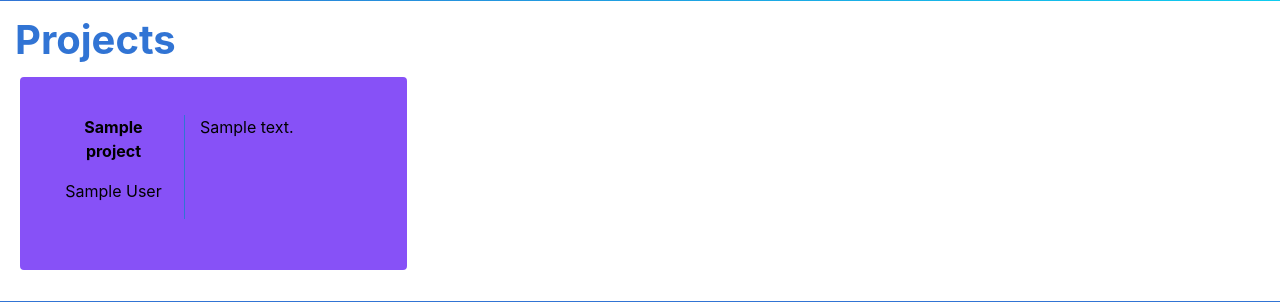
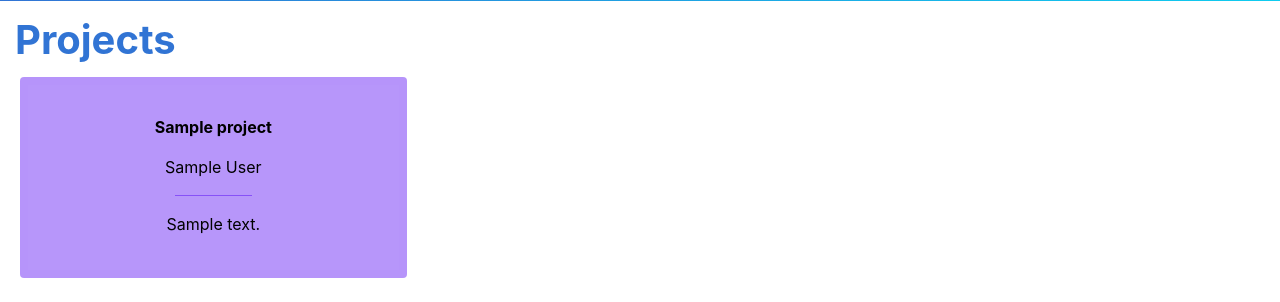
Before and after one commit to alanzhu0/q-lab-website, a Django app: page /projects/ in a window 1280 px wide. Shown: the part 378-680 px from the top of the page. Run offline with Django 4.2, Linux system fonts and the light colour scheme; tables that the repository leaves empty hold one stand-in row (values such as "Sample post"); some libraries are stand-ins or nearby versions.

Commit message:
fix projects styling

```diff
--- a/qlab/templates/base/index.html
+++ b/qlab/templates/base/index.html
@@ -43,11 +43,11 @@
             padding: 5px;
             margin: 15px;
             color: var(--black);
-            border: solid 1px var(--black);
+            border: dotted 2px var(--black);
         }
 
         .box:hover {
-            border: solid 4px var(--blue);
+            border: solid 2px var(--blue);
             color: var(--black);
         }
 
--- a/qlab/templates/projects/detail.html
+++ b/qlab/templates/projects/detail.html
@@ -41,6 +41,10 @@
                 </div>
             </div>
         {% endfor %}
+        {% if not posts %}
+            <br>
+            <h6>&nbsp;&nbsp;&nbsp;&nbsp;&nbsp;No updates yet. Stay tuned!</h6>
+        {% endif %}
     </div>
     <br>
 {% endblock %}
--- a/qlab/templates/projects/list.html
+++ b/qlab/templates/projects/list.html
@@ -16,28 +16,56 @@
         color: var(--black);
     }
 
-    .title-box {
-        border-right: solid 1px var(--blue);
+    .light-blue {
+        background-color: #0fccef99;
+        border: solid 8px #0fccef05;
     }
 
-    .light-blue {
-        background-color: var(--light-blue);
-        border: solid 8px var(--light-blue);
+    .light-blue-hr {
+        border-color: #0fccef;
+    }
+
+    .light-blue:hover {
+        border: solid 8px #0fccef;
     }
 
     .red {
-        background-color: var(--red);
-        border: solid 8px var(--red);
+        background-color: #fa5a4699;
+        border: solid 8px #fa5a4605;
+    }
+
+    .red-hr {
+        border-color: #fa5a46;
+    }
+
+    .red:hover {
+        border: solid 8px #fa5a46;
     }
 
     .orange {
-        background-color: var(--orange);
-        border: solid 8px var(--orange);
+        background-color: #f2972999;
+        border: solid 8px #f2972905;
+    }
+
+    .orange-hr {
+        border-color: #f29729;
+    }
+
+    .orange:hover {
+        border: solid 8px #f29729;
     }
 
     .purple {
-        background-color: var(--purple);
-        border: solid 8px var(--purple);
+        background-color: #8751f799;
+        border: solid 8px #8751f705;
+    }
+
+    .purple-hr {
+        border-color: #8751f7;
+    }
+
+    .purple:hover {
+        border: solid 8px #8751f7;
     }
 </style>
 {% endblock %}
@@ -53,17 +81,16 @@
                 {% elif project.id|divisibleby:'2' %}orange
                 {% elif project.id|divisibleby:'1' %}purple
                 {% endif %}">
-                    <div class="card-body">
-                        <div class="row">
-                            <div class="col-5 text-center title-box">
-                                <p><strong>{{ project.title }}</strong></p>
-                                <p>{{ project.author_string }}</p>
-                            </div>
-                            <div class="col-7">
-                                <p>{{ project.description }}</p>
-                            </div>
-                        </div>
-                        <br>
+                    <div class="card-body text-center">
+                        <p><strong>{{ project.title }}</strong></p>
+                        <p>{{ project.author_string }}</p>
+                        <hr class="
+                        {% if project.id|divisibleby:'4' %}light-blue-hr
+                        {% elif project.id|divisibleby:'3' %}red-hr
+                        {% elif project.id|divisibleby:'2' %}orange-hr
+                        {% elif project.id|divisibleby:'1' %}purple-hr
+                        {% endif %}">
+                        <p>{{ project.description }}</p>
                     </div>
                 </a>
             </div>
```
